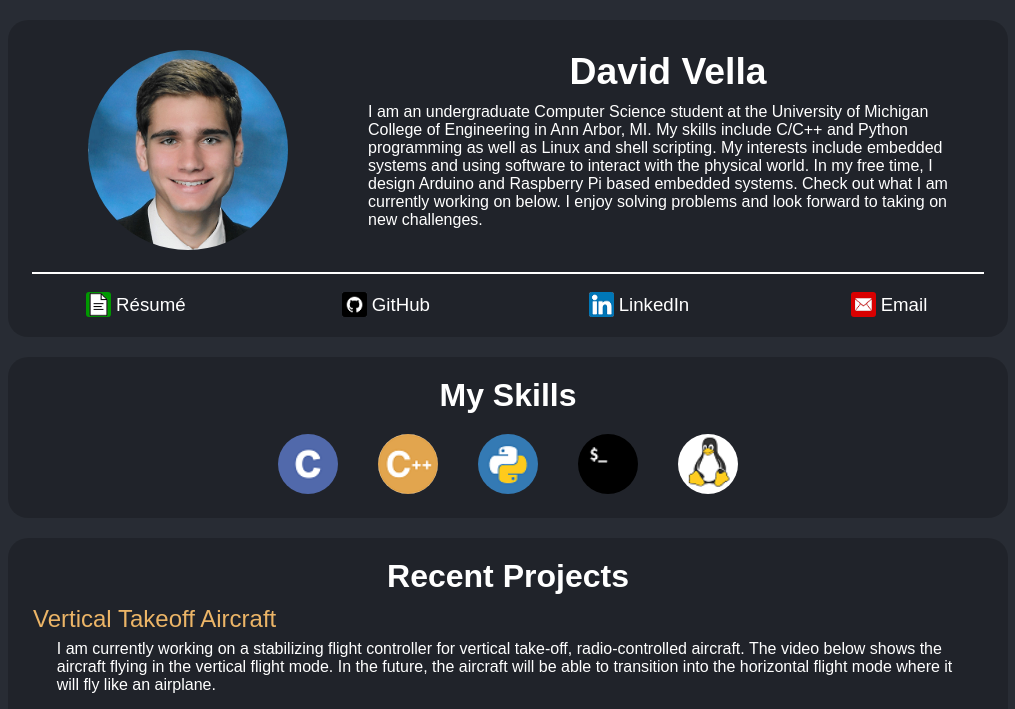
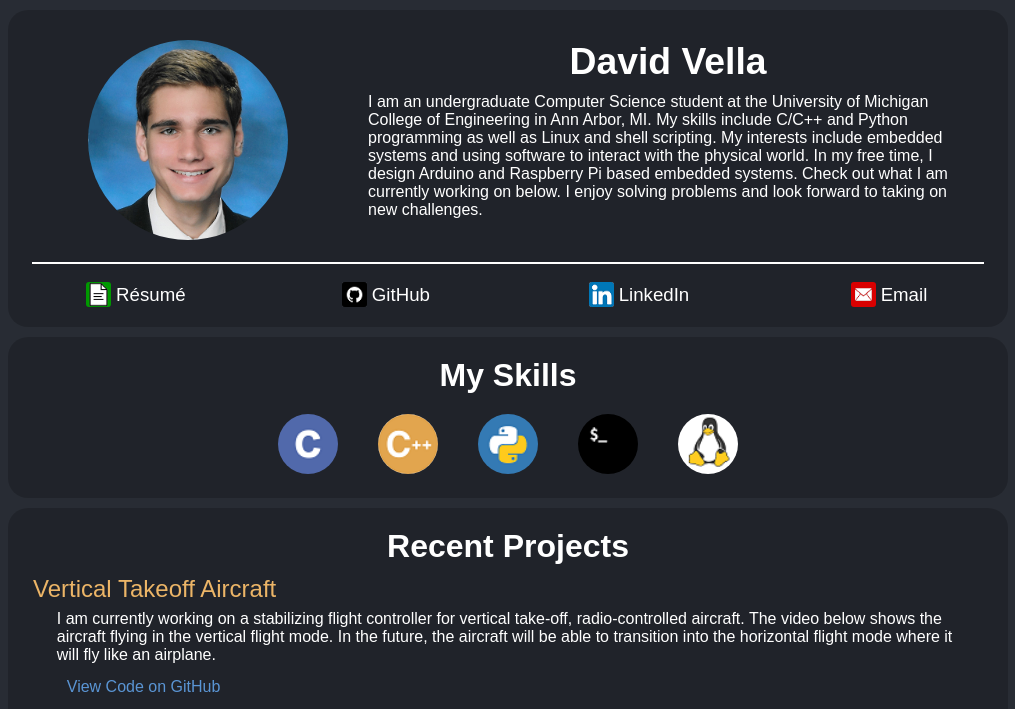
Before and after one commit to David-Vella/website, a Flask app: page / in a window 1280 px wide. Shown: the top 709 px of the page, without its empty margins (132-1147 px from the left). Run offline with Flask 2, Linux system fonts and the light colour scheme; parts of the project's set-up code (start-up, migrations or seed data) failed here and were passed over.

Commit message:
Document tweaks

```diff
--- a/app/static/home.css
+++ b/app/static/home.css
@@ -20,13 +20,13 @@
 .box {
     background-color: rgba(0, 0, 0, 0.2);
     max-width: 1000px;
-    width: 95%;
+    width: 99%;
     border-radius: 20px;
 
     margin-left: auto;
     margin-right: auto;
-    margin-top: 20px;
-    margin-bottom: 20px;
+    margin-top: 10px;
+    margin-bottom: 10px;
 }
 .box-title {
     font-size: 24pt;
@@ -145,36 +145,6 @@
 .interest-item .interest-text {
     display: none;
 }
-/* .interest-item .interest-text {
-    visibility: hidden;
-    position: absolute;
-    width: 100px;
-    background-color: black;
-    color: white;
-    text-align: center;
-    padding: 5px 0;
-    border-radius: 6px;
-
-    display: inline-block;
-    z-index: 1;
-
-    bottom: 120%;
-    left: 50%;
-    margin-left: -50px;
-}
-.interest-item .interest-text::after {
-    content: "";
-    position: absolute;
-    top: 100%;
-    left: 50%;
-    margin-left: -5px;
-    border-width: 5px;
-    border-style: solid;
-    border-color: black transparent transparent transparent;
-}
-.interest-item:hover .interest-text {
-    visibility: visible;
-} */
 .project {
     padding-top: 10px;
     padding-bottom: 20px;
@@ -209,6 +179,7 @@
 .iframe-container iframe {
     margin-top: 15px;
     border: none;
+    display: none;
 }
 .project a {
     color: rgb(90, 149, 212);
--- a/app/static/home.js
+++ b/app/static/home.js
@@ -41,6 +41,8 @@
     let iframes = document.querySelectorAll("iframe");
 
     for (let i = 0; i < iframes.length; i++) {
+        iframes[i].style.display = "inline";
+
         iframes[i].style.width = "95%";
 
         let frameWidth = parseInt(iframes[i].clientWidth, 10);
```
